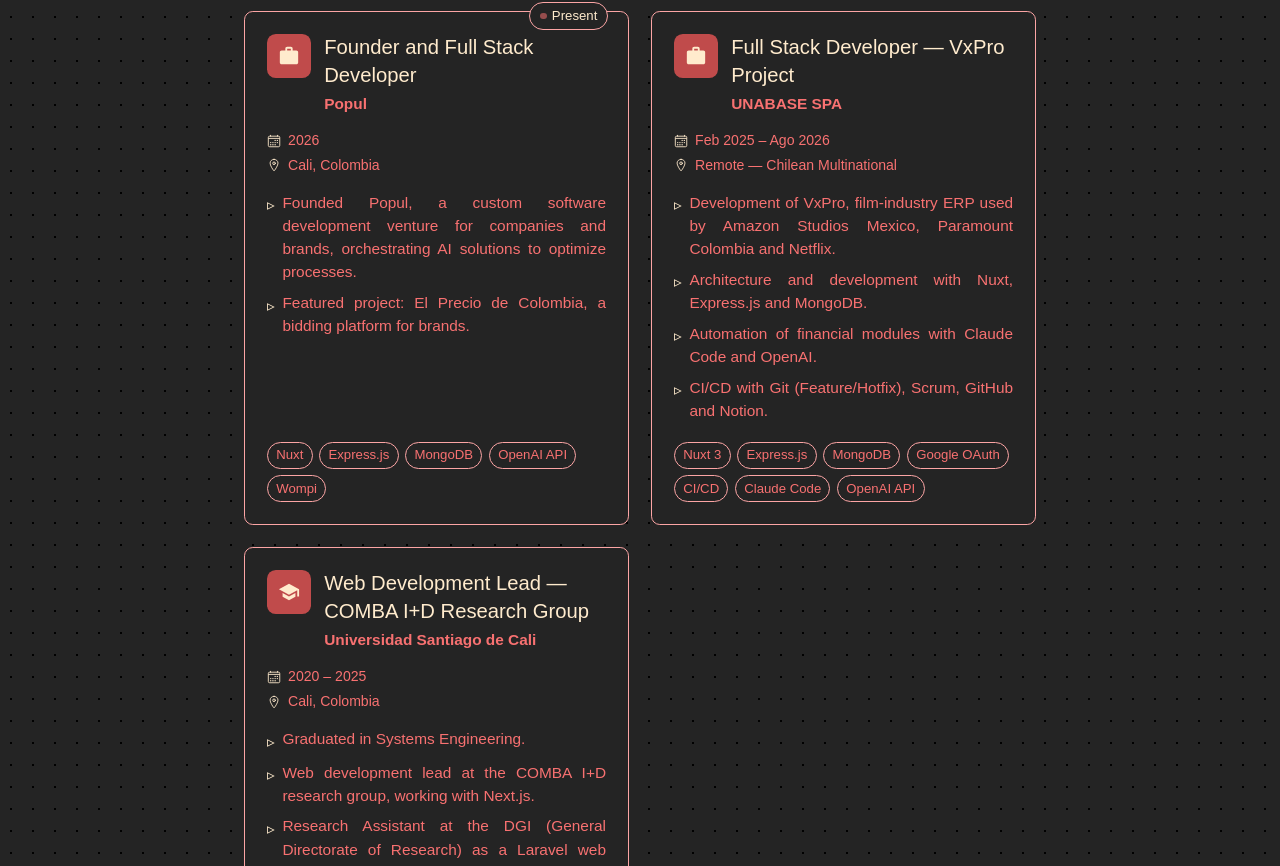
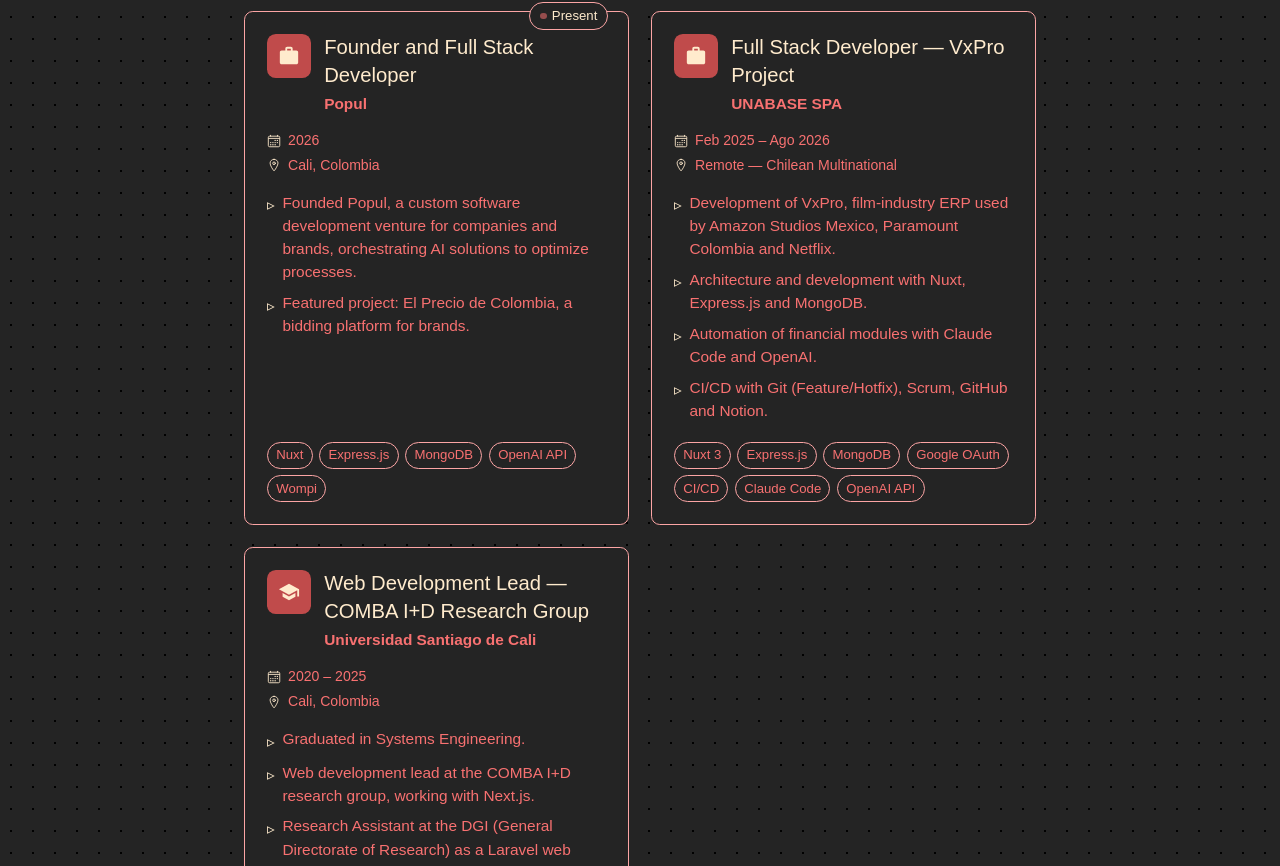
Before and after one commit to JuanPython1/juandev.is-a.dev, a React (Vite) app: page /#/ in a window 1280 px wide. Shown: the part 1754-2620 px from the top of the page. Built offline with nearby package versions, Linux system fonts and the light colour scheme; a web font is replaced by a local one.

Commit message:
style: :art: left-align experience bullets to fix word spacing

```diff
--- a/src/pages/start/components/WorkExperience.jsx
+++ b/src/pages/start/components/WorkExperience.jsx
@@ -55,7 +55,7 @@
                             </span>
                         </div>
 
-                        <ul className="flex flex-col gap-[0.5em] text-red-400 dark:text-red-200 text-[0.875em] text-justify">
+                        <ul className="flex flex-col gap-[0.5em] text-red-400 dark:text-red-200 text-[0.875em] text-left">
                             {bullets.map((bullet, index) => (
                                 <li key={index} className="flex gap-[0.5em]">
                                     <span className="text-cream mt-[0.15em]">▹</span>
```
